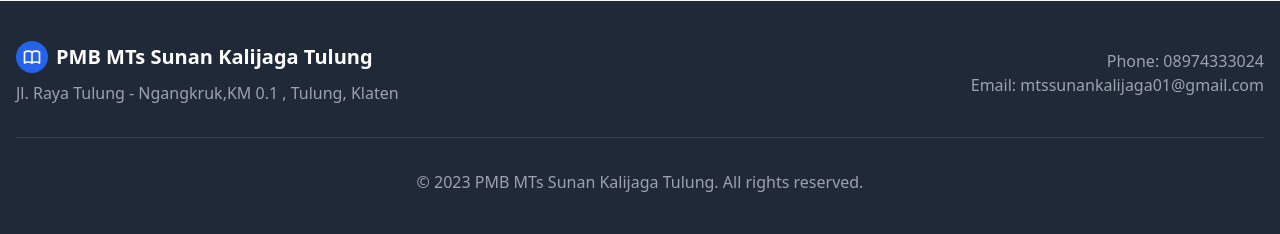
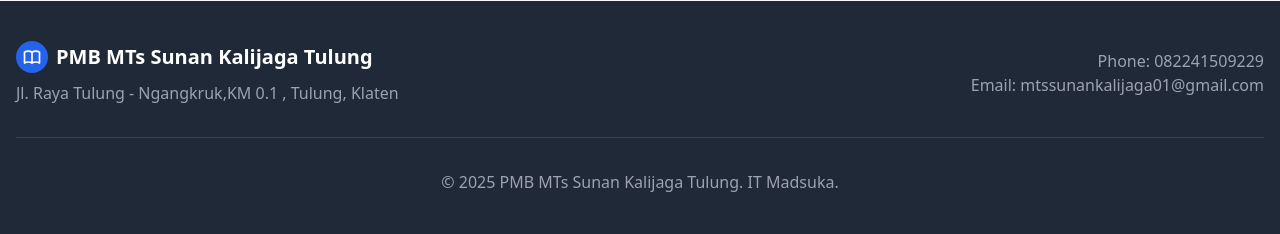
Before and after one commit to fajriiqbal/PMB, a PHP site: page / in a window 1280 px wide. Shown: the part 2559-2793 px from the top of the page. Run offline with PHP 8.4, Linux system fonts and the light colour scheme; some libraries are stand-ins or nearby versions.

Commit message:
edit form

```diff
--- a/index.php
+++ b/index.php
@@ -63,7 +63,7 @@
     // PHP variables and data
     $schoolName = "PMB MTs Sunan Kalijaga Tulung";
     $schoolAddress = "Jl. Raya Tulung - Ngangkruk,KM 0.1 , Tulung, Klaten";
-    $schoolPhone = "08974333024";
+    $schoolPhone = "082241509229";
     $schoolEmail = "mtssunankalijaga01@gmail.com";
 
     $announcements = [
@@ -368,7 +368,7 @@
                 </div>
 
                 <div class="border-t border-gray-700 mt-8 pt-8 text-center text-gray-400">
-                    <p>© 2023 <?php echo $schoolName; ?>. All rights reserved.</p>
+                    <p>© 2025 <?php echo $schoolName; ?>. IT Madsuka.</p>
                 </div>
             </div>
         </footer>
```
